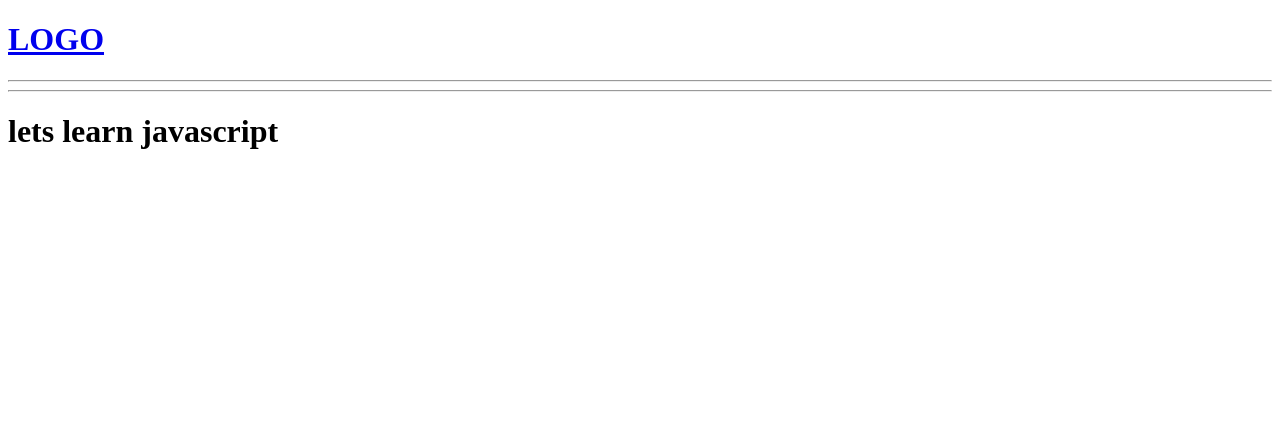
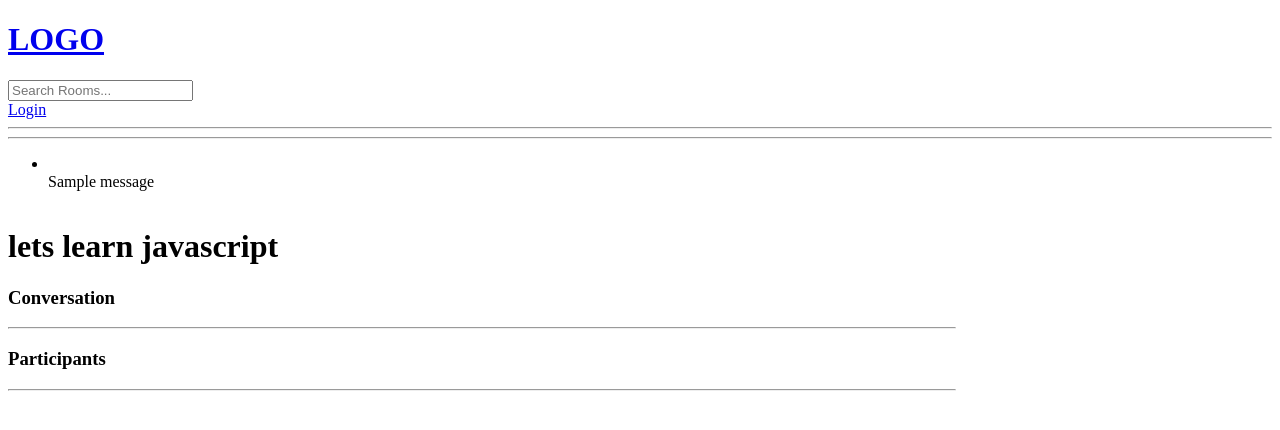
Before and after one commit to kcanmersin/Social-Blog_Django, a Django app: page /room/7/ in a window 1280 px wide. Shown: the top 430 px of the page. Run offline with Django 4.2, Linux system fonts and the light colour scheme; data comes from the database, SQL or seed files in the repository; both versions use the stored data as it was after the commit; one stand-in notice (Sample message) is shown.

Commit message:
messages activity

````diff
--- a/studybud/base/models.py
+++ b/studybud/base/models.py
@@ -13,7 +13,7 @@ class Room(models.Model):
     topic=models.ForeignKey(Topic,on_delete=models.SET_NULL,null=True)
     name=models.CharField(max_length=200)
     description = models.TextField(null=True,blank=True)
-    #participants =
+    participants = models.ManyToManyField(User,related_name="participants",blank=True)
     updated = models.DateTimeField(auto_now=True)
     created = models.DateTimeField(auto_now_add=True)
     class Meta:
--- a/studybud/base/templates/base/room.html
+++ b/studybud/base/templates/base/room.html
@@ -1,6 +1,56 @@
-{% extends "main.html" %}
+{% extends "main.html" %} {% block content %}
+<style>
+    .room-container{
+        display:grid;
+        grid-template-columns: 3fr 1fr;
+    }
+</style>
 
-{% block content %}
-<h1> {{room.name}} </h1>
-{% endblock %}
-```
+<div class="room-container">
+  <div>
+    <h1>{{room.name}}</h1>
+
+    <p>{{room.description}}</p>
+
+    <div class="comment-wrapper">
+      <h3>Conversation</h3>
+      <hr />
+
+      {% for message in room_messages %}
+      <div>
+        {% if request.user == message.user %}
+        <a href="{% url 'delete-message' message.id %}">Delete</a>
+        {% endif %}
+        <small>@{{message.user}} {{message.created|timesince}} ago </small>
+        <p>{{message.body}}</p>
+        <hr />
+      </div>
+      {% endfor %} {% if request.user.is_authenticated %}
+
+      <div class="comment-form">
+        <form action="" method="POST">
+          {% csrf_token %} {{form.as_p}}
+          <input
+            type="text"
+            name="body"
+            placeholder="Write your message here..."
+          />
+        </form>
+      </div>
+      {% endif %}
+    </div>
+
+    <div>
+        <h3>Participants</h3>
+        <hr>
+        {% for user in room.participants.all %}
+        <div>
+            <p>@{{user.username}}</p>
+        </div>
+        {% endfor %}
+    </div>
+
+  </div>
+</div>
+
+{% endblock %} ```
--- a/studybud/base/urls.py
+++ b/studybud/base/urls.py
@@ -2,9 +2,14 @@ from django.urls import path
 from . import views
 
 urlpatterns= [
+    path("login/",views.loginPage,name="login"),
+    path("logout/",views.logoutUser,name="logout"),
+    path("register/",views.registerPage,name="register"),
+
     path("",views.home,name="home"),
     path("room/<str:pk>/",views.room,name="room"),
     path("create-room/", views.createRoom, name="create-room"),
     path("update-room/<str:pk>", views.updateRoom, name="update-room"),
     path("delete-room/<str:pk>", views.deleteRoom, name="delete-room"),
+    path("delete-message/<str:pk>", views.deleteMessage, name="delete-message"),
 ]
--- a/studybud/base/views.py
+++ b/studybud/base/views.py
@@ -1,21 +1,92 @@
 from django.shortcuts import render,redirect
+from django.db.models import Q
+from django.contrib.auth.decorators import login_required
+from django.contrib import messages
 from django.http import HttpResponse
-
-from .models import Room
-
+from django.contrib.auth.models import User
+from django.contrib.auth.forms import UserCreationForm
+from django.contrib.auth import authenticate,login,logout
+from .models import Room , Topic, Message
 from .forms import RoomForm
 
+def loginPage(request):
+    page="login"
+    if request.user.is_authenticated:
+        return  redirect("home")
+
+
+    if request.method=="POST":
+        username=request.POST.get("username").lower()
+        password=request.POST.get("password")
+        try:
+            user=User.objects.get(username=username)
+        except:
+            messages.error(request,"User does not exist")
+        user = authenticate(request,username=username,password=password)
+
+        if user is not None:
+            login(request,user)
+            return redirect("home")
+        else:
+            messages.error(request,"Username or password does not exist")
+
+
+
+    context={'page':page}
+    return render(request,'base/login_register.html',context)
+
+def logoutUser(request):
+    logout(request)
+    return redirect("home")
+
+def registerPage(request):
+
+    form = UserCreationForm()
+    if request.method =="POST":
+        form = UserCreationForm(request.POST)
+        if form.is_valid():
+            user=form.save(commit=False)
+            user.username=user.username.lower()
+            user.save()
+            login(request,user)
+            return redirect("home")
+        else:
+            messages.error(request,"An error occured during registiration")
+
+    return render(request,"base/login_register.html",{'form':form})
 
 def home(request):
-    rooms = Room.objects.all()
-    context={"rooms":rooms}
+    q = request.GET.get('q') if request.GET.get('q')!=None else ' '
+
+    rooms = Room.objects.filter(
+        Q(topic__name__icontains=q) |
+        Q(name__icontains=q) |
+        Q(description__icontains=q)
+        )
+
+    topics = Topic.objects.all()
+
+    room_count = rooms.count()
+
+    context={"rooms":rooms,"topics":topics, "room_count":room_count}
     return render(request,"base/home.html", context)
+
 def room(request,pk):
     room= Room.objects.get(id=pk)
-
-    context={"room":room}
+    room_messages = room.message_set.all().order_by("-created")
+    participants = room.participants.all()
+    if request.method == "POST":
+        message = Message.objects.create(
+            user=request.user,
+            room=room,
+            body=request.POST.get("body")
+        )
+        room.participants.add(request.user)
+        return redirect("room",pk=room.id)
+    context={"room":room,"room_messages":room_messages,"participants":participants}
     return render(request,"base/room.html",context)
 
+@login_required(login_url="/login")
 
 def createRoom(request):
     form = RoomForm()
@@ -26,10 +97,14 @@ def createRoom(request):
             return redirect("home")
     context={'form':form}
     return render(request,"base/room_form.html",context)
-
+@login_required(login_url="/login")
 def updateRoom(request,pk):
     room =Room.objects.get(id=pk)
     form = RoomForm(instance=room)
+    if request.user!=room.host:
+        return HttpResponse("You are not allowed here!!")
+
+
     if request.method =="POST":
         form=RoomForm(request.POST,instance=room)
         if form.is_valid():
@@ -39,10 +114,28 @@ def updateRoom(request,pk):
 
     context={"form":form}
     return render(request,"base/room_form.html",context)
+@login_required(login_url="/login")
 
 def deleteRoom(request,pk):
     room=Room.objects.get(id=pk)
+    if request.user!=room.host:
+        return HttpResponse("You are not allowed here!!")
+
+
     if request.method=="POST":
         room.delete()
         return redirect("home")
     return render(request,"base/delete.html", {"obj":room})
+
+@login_required(login_url="/login")
+
+def deleteMessage(request,pk):
+    message=Message.objects.get(id=pk)
+    if request.user!=message.user:
+        return HttpResponse("You are not allowed here!!")
+
+
+    if request.method=="POST":
+        message.delete()
+        return redirect("home")
+    return render(request,"base/delete.html", {"obj":message})
--- a/studybud/templates/main.html
+++ b/studybud/templates/main.html
@@ -15,6 +15,17 @@
     <body>
 
         {% include "navbar.html" %}
+
+        {% if messages %}
+        <ul class="messages">
+            {% for message in messages %}
+            <li></li>{{message}}
+
+            {% endfor %}
+        </ul>
+        {% endif %}
+
+
         {% block content%}
         {% endblock %}
         <script src="" async defer></script>
--- a/studybud/templates/navbar.html
+++ b/studybud/templates/navbar.html
@@ -1,5 +1,15 @@
 <a href="/">
     <h1>LOGO</h1>
 </a>
+
+<form method = "GET" action="{% url 'home' %}">
+    <input type="text" name="q" placeholder="Search Rooms..." />
+</form>
+{% if request.user.is_authenticated %}
+<p>Hello {{request.user}}</p>
+<a href="{% url 'logout' %}">Logout</a>
+{% else %}
+<a href="{% url 'login' %}">Login</a>
+{% endif %}
 <hr>
 <hr>
````
Also changed, not shown: studybud/base/templates/base/home.html (+29 -2 lines), studybud/base/templates/base/login_register.html (added, +31 -0 lines), studybud/base/migrations/0003_alter_room_options_room_participants.py (added), studybud/db.sqlite3.
